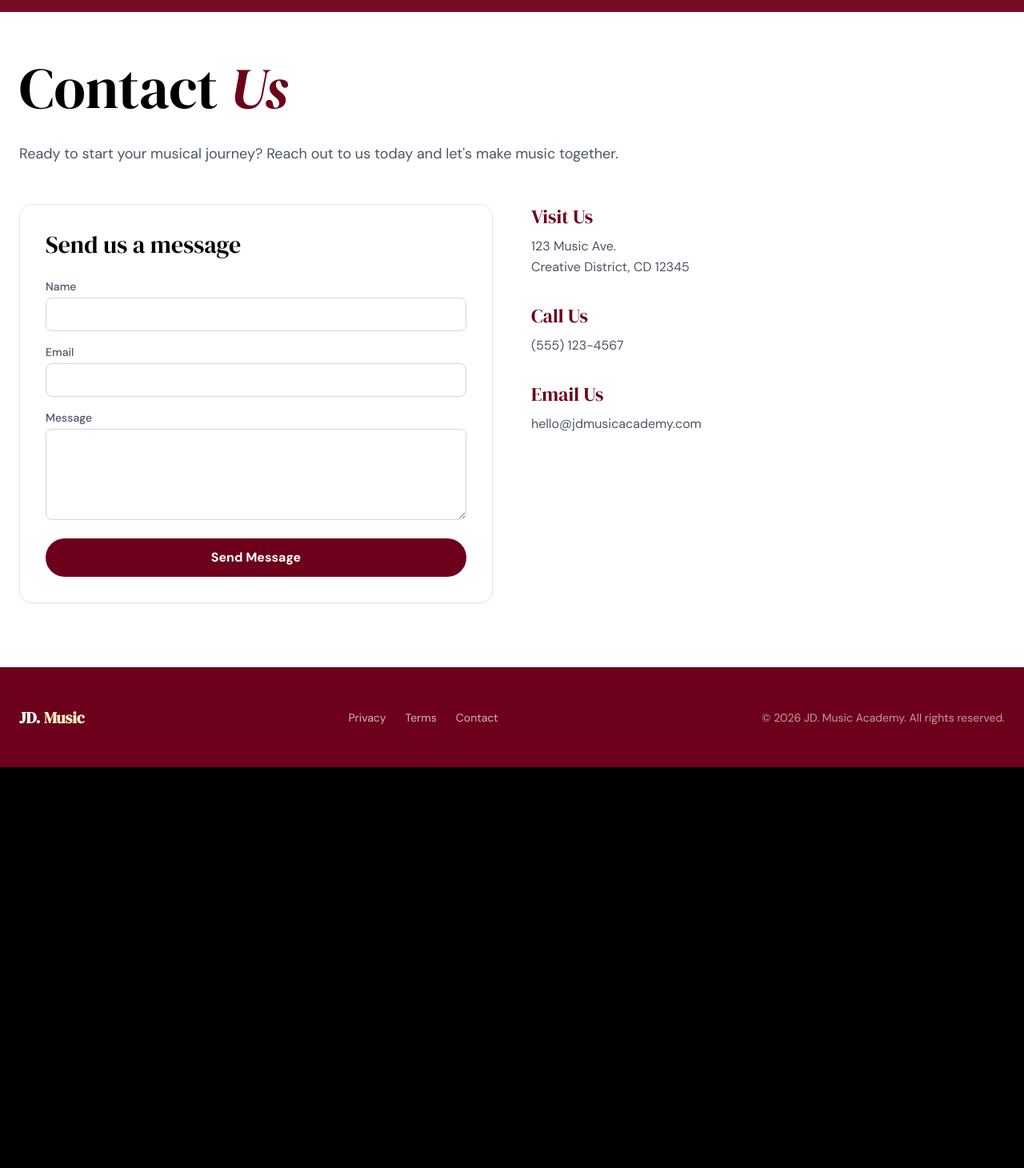
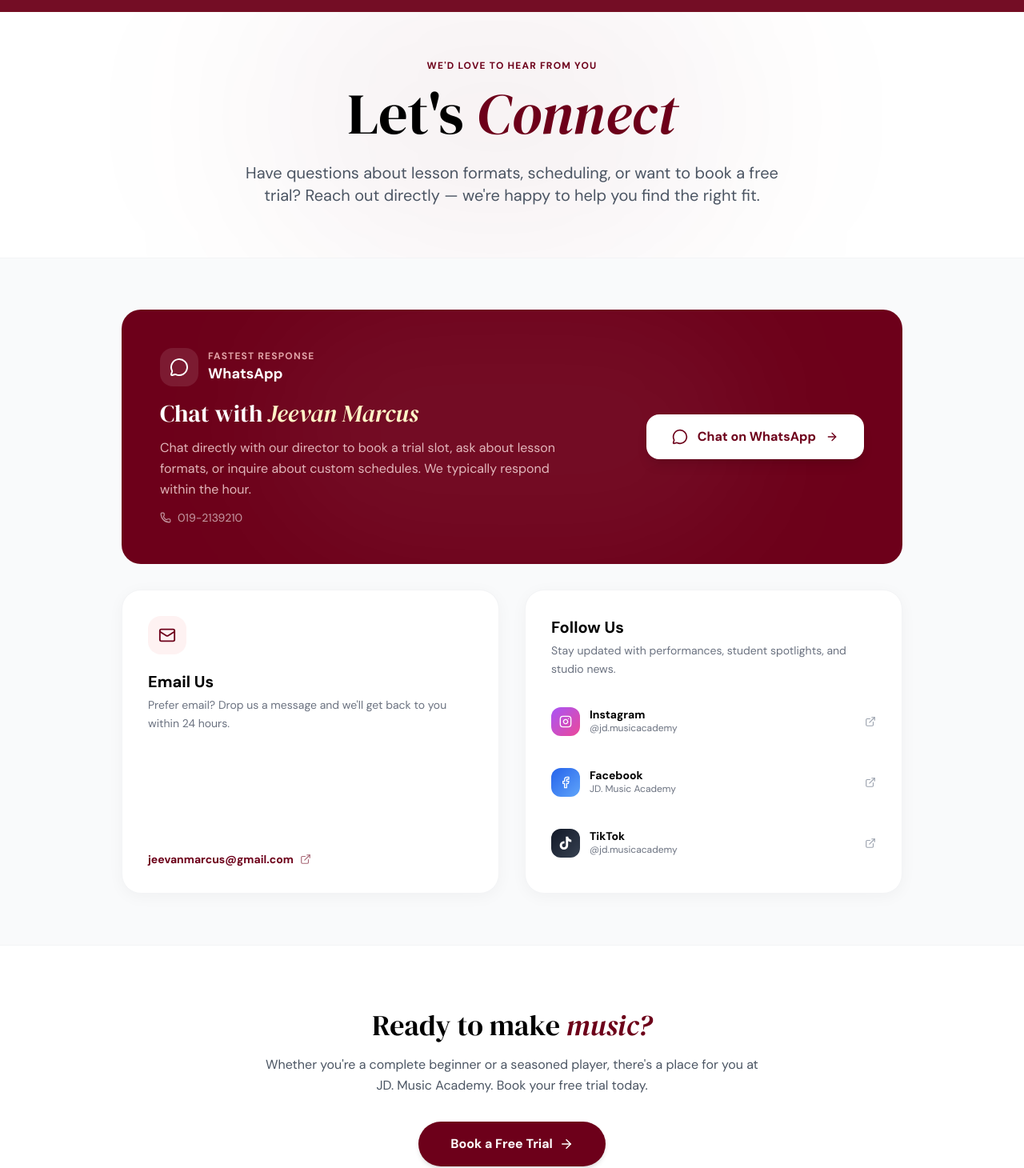
Before and after one commit to josephloochunhoe/jdmusicwebsite, a React (Vite) app: page /contact in a window 1280 px wide. Shown: the part 54-1514 px from the top of the page at 80% size. Before the commit the page ends 1013 px from the top, so only its background shows below. Built offline with nearby package versions, Linux system fonts and the light colour scheme.

Commit message:
feat: complete rewrite of Contact page as modern social/channel directory

```diff
--- a/src/pages/Contact.jsx
+++ b/src/pages/Contact.jsx
@@ -1,54 +1,187 @@
 import React from 'react';
+import { MessageCircle, Mail, Phone, Instagram, Facebook, ArrowRight, ExternalLink } from 'lucide-react';
+
+const director = {
+  name: "Jeevan Marcus",
+  phone: "019-2139210",
+  email: "jeevanmarcus@gmail.com",
+  whatsapp: "https://wa.me/60192139210"
+};
+
+const socialChannels = [
+  {
+    platform: "Instagram",
+    handle: "@jd.musicacademy",
+    url: "https://www.instagram.com/jd.musicacademy",
+    icon: Instagram,
+    color: "from-purple-500 to-pink-500"
+  },
+  {
+    platform: "Facebook",
+    handle: "JD. Music Academy",
+    url: "https://www.facebook.com/jd.musicacademy",
+    icon: Facebook,
+    color: "from-blue-600 to-blue-400"
+  },
+  {
+    platform: "TikTok",
+    handle: "@jd.musicacademy",
+    url: "https://www.tiktok.com/@jd.musicacademy",
+    icon: null,
+    color: "from-gray-900 to-gray-700"
+  }
+];
+
+const TikTokIcon = () => (
+  <svg viewBox="0 0 24 24" fill="currentColor" className="w-5 h-5">
+    <path d="M19.59 6.69a4.83 4.83 0 0 1-3.77-4.25V2h-3.45v13.67a2.89 2.89 0 0 1-2.88 2.5 2.89 2.89 0 0 1-2.89-2.89 2.89 2.89 0 0 1 2.89-2.89c.28 0 .54.04.79.1V9.01a6.33 6.33 0 0 0-.79-.05 6.34 6.34 0 0 0-6.34 6.34 6.34 6.34 0 0 0 6.34 6.34 6.34 6.34 0 0 0 6.33-6.34V8.69a8.27 8.27 0 0 0 4.84 1.56V6.79a4.85 4.85 0 0 1-1.07-.1z"/>
+  </svg>
+);
 
 const Contact = () => {
   return (
-    <div className="pt-32 pb-20 min-h-screen">
-      <div className="max-w-7xl mx-auto px-6">
-        <h1 className="text-5xl md:text-7xl font-serif mb-8 text-jd-black leading-tight">
-          Contact <span className="text-jd-burgundy italic">Us</span>
-        </h1>
-        <p className="text-lg text-gray-600 max-w-3xl mb-12 leading-relaxed">
-          Ready to start your musical journey? Reach out to us today and let's make music together.
-        </p>
+    <div className="w-full bg-white text-jd-black">
 
-        <div className="grid grid-cols-1 md:grid-cols-2 gap-12">
-          <div className="bg-white border border-gray-200 shadow-sm p-8 rounded-2xl">
-            <h2 className="text-3xl font-serif mb-6 text-jd-black">Send us a message</h2>
-            <form className="space-y-4">
-              <div>
-                <label className="block text-sm font-medium text-gray-600 mb-1">Name</label>
-                <input type="text" className="w-full bg-white border border-gray-300 rounded-lg px-4 py-2 text-jd-black focus:outline-none focus:border-jd-burgundy transition-colors" />
+      {/* HERO HEADER */}
+      <section className="pt-32 pb-16 bg-white relative overflow-hidden">
+        <div className="absolute top-0 left-1/4 w-[600px] h-[400px] bg-jd-burgundy/5 blur-[120px] rounded-full pointer-events-none"></div>
+        <div className="absolute bottom-0 right-1/4 w-[400px] h-[300px] bg-jd-burgundy/3 blur-[100px] rounded-full pointer-events-none"></div>
+        <div className="max-w-4xl mx-auto px-6 relative z-10 text-center">
+          <span className="text-xs font-bold text-jd-burgundy tracking-widest uppercase block mb-4">
+            We'd love to hear from you
+          </span>
+          <h1 className="text-5xl md:text-7xl font-serif mb-6 text-jd-black leading-tight">
+            Let's <span className="text-jd-burgundy italic">Connect</span>
+          </h1>
+          <p className="text-lg md:text-xl text-gray-600 max-w-2xl mx-auto leading-relaxed">
+            Have questions about lesson formats, scheduling, or want to book a free trial? Reach out directly — we're happy to help you find the right fit.
+          </p>
+        </div>
+      </section>
+
+      {/* MAIN CONTENT */}
+      <section className="py-16 bg-gray-50 border-t border-gray-100">
+        <div className="max-w-5xl mx-auto px-6 space-y-8">
+
+          {/* PRIMARY WHATSAPP CARD */}
+          <div className="bg-jd-burgundy rounded-3xl p-8 md:p-12 relative overflow-hidden">
+            <div className="absolute top-0 left-1/2 -translate-x-1/2 w-[600px] h-[300px] bg-white/5 blur-[80px] rounded-full pointer-events-none"></div>
+            <div className="relative z-10 flex flex-col md:flex-row items-start md:items-center justify-between gap-8">
+              <div className="flex-1">
+                <div className="flex items-center gap-3 mb-4">
+                  <div className="w-12 h-12 rounded-2xl bg-white/10 flex items-center justify-center text-white">
+                    <MessageCircle size={24} />
+                  </div>
+                  <div>
+                    <p className="text-red-200/80 text-xs font-bold uppercase tracking-widest">Fastest Response</p>
+                    <p className="text-white font-bold text-lg">WhatsApp</p>
+                  </div>
+                </div>
+                <h2 className="text-2xl md:text-3xl font-serif text-white mb-3">
+                  Chat with <span className="text-amber-100 italic">Jeevan Marcus</span>
+                </h2>
+                <p className="text-red-100/80 leading-relaxed max-w-lg">
+                  Chat directly with our director to book a trial slot, ask about lesson formats, or inquire about custom schedules. We typically respond within the hour.
+                </p>
+                <p className="text-white/60 text-sm mt-3 flex items-center gap-2">
+                  <Phone size={14} />
+                  {director.phone}
+                </p>
               </div>
-              <div>
-                <label className="block text-sm font-medium text-gray-600 mb-1">Email</label>
-                <input type="email" className="w-full bg-white border border-gray-300 rounded-lg px-4 py-2 text-jd-black focus:outline-none focus:border-jd-burgundy transition-colors" />
+              <div className="flex-shrink-0">
+                <a
+                  href={director.whatsapp}
+                  target="_blank"
+                  rel="noopener noreferrer"
+                  className="inline-flex items-center justify-center gap-3 px-8 py-4 rounded-2xl bg-white text-jd-burgundy font-bold text-base hover:bg-amber-50 transition-all shadow-lg hover:shadow-xl hover:-translate-y-0.5 group"
+                >
+                  <MessageCircle size={20} />
+                  Chat on WhatsApp
+                  <ArrowRight size={16} className="group-hover:translate-x-1 transition-transform" />
+                </a>
               </div>
-              <div>
-                <label className="block text-sm font-medium text-gray-600 mb-1">Message</label>
-                <textarea rows="4" className="w-full bg-white border border-gray-300 rounded-lg px-4 py-2 text-jd-black focus:outline-none focus:border-jd-burgundy transition-colors"></textarea>
-              </div>
-              <button type="button" className="px-8 py-3 rounded-full bg-jd-burgundy text-white font-semibold hover:bg-red-900 transition-colors w-full">
-                Send Message
-              </button>
-            </form>
+            </div>
           </div>
 
-          <div className="space-y-8">
-            <div>
-              <h3 className="text-2xl font-serif mb-2 text-jd-burgundy">Visit Us</h3>
-              <p className="text-gray-600 leading-relaxed">123 Music Ave.<br/>Creative District, CD 12345</p>
+          {/* EMAIL + SOCIAL GRID */}
+          <div className="grid grid-cols-1 md:grid-cols-2 gap-8">
+
+            {/* EMAIL CARD */}
+            <div className="bg-white rounded-3xl p-8 border border-gray-100 shadow-[0_4px_20px_rgba(0,0,0,0.04)] flex flex-col justify-between">
+              <div>
+                <div className="w-12 h-12 rounded-2xl bg-red-50 flex items-center justify-center text-jd-burgundy mb-5">
+                  <Mail size={22} />
+                </div>
+                <h3 className="text-xl font-bold text-jd-black mb-1">Email Us</h3>
+                <p className="text-sm text-gray-500 mb-6 leading-relaxed">
+                  Prefer email? Drop us a message and we'll get back to you within 24 hours.
+                </p>
+              </div>
+              <a
+                href={`mailto:${director.email}`}
+                className="inline-flex items-center gap-2 text-jd-burgundy font-bold text-sm hover:underline group"
+              >
+                {director.email}
+                <ExternalLink size={14} className="opacity-60 group-hover:opacity-100 transition-opacity" />
+              </a>
             </div>
-            <div>
-              <h3 className="text-2xl font-serif mb-2 text-jd-burgundy">Call Us</h3>
-              <p className="text-gray-600 leading-relaxed">(555) 123-4567</p>
-            </div>
-            <div>
-              <h3 className="text-2xl font-serif mb-2 text-jd-burgundy">Email Us</h3>
-              <p className="text-gray-600 leading-relaxed">hello@jdmusicacademy.com</p>
+
+            {/* SOCIAL MEDIA CARD */}
+            <div className="bg-white rounded-3xl p-8 border border-gray-100 shadow-[0_4px_20px_rgba(0,0,0,0.04)]">
+              <h3 className="text-xl font-bold text-jd-black mb-1">Follow Us</h3>
+              <p className="text-sm text-gray-500 mb-6 leading-relaxed">
+                Stay updated with performances, student spotlights, and studio news.
+              </p>
+              <div className="space-y-4">
+                {socialChannels.map((channel) => {
+                  const Icon = channel.icon;
+                  return (
+                    <a
+                      key={channel.platform}
+                      href={channel.url}
+                      target="_blank"
+                      rel="noopener noreferrer"
+                      className="flex items-center justify-between group hover:bg-gray-50 rounded-xl p-3 -mx-3 transition-colors"
+                    >
+                      <div className="flex items-center gap-3">
+                        <div className={`w-9 h-9 rounded-xl bg-gradient-to-br ${channel.color} flex items-center justify-center text-white flex-shrink-0`}>
+                          {Icon ? <Icon size={16} /> : <TikTokIcon />}
+                        </div>
+                        <div>
+                          <p className="font-bold text-jd-black text-sm leading-none mb-0.5">{channel.platform}</p>
+                          <p className="text-gray-500 text-xs">{channel.handle}</p>
+                        </div>
+                      </div>
+                      <ExternalLink size={14} className="text-gray-400 group-hover:text-jd-burgundy transition-colors" />
+                    </a>
+                  );
+                })}
+              </div>
             </div>
           </div>
         </div>
-      </div>
+      </section>
+
+      {/* BOTTOM CTA */}
+      <section className="py-20 bg-white border-t border-gray-100 text-center">
+        <div className="max-w-2xl mx-auto px-6">
+          <h2 className="text-3xl md:text-4xl font-serif text-jd-black mb-4">
+            Ready to make <span className="text-jd-burgundy italic">music?</span>
+          </h2>
+          <p className="text-gray-600 mb-8 leading-relaxed">
+            Whether you're a complete beginner or a seasoned player, there's a place for you at JD. Music Academy. Book your free trial today.
+          </p>
+          <a
+            href={director.whatsapp}
+            target="_blank"
+            rel="noopener noreferrer"
+            className="inline-flex items-center justify-center gap-2 px-10 py-4 rounded-full bg-jd-burgundy text-white font-bold hover:bg-red-900 transition-all shadow-md hover:shadow-lg hover:-translate-y-0.5"
+          >
+            Book a Free Trial <ArrowRight size={18} />
+          </a>
+        </div>
+      </section>
+
     </div>
   );
 };
```
